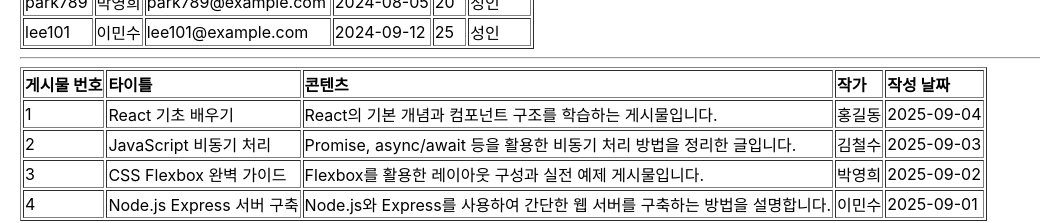
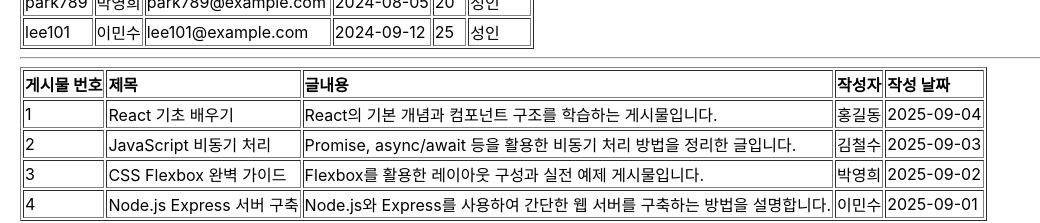
Before and after one commit to jengjeng10/react_only_project, a React (Create React App) app: page /array_and_table_02 in a window 1280 px wide. Shown: the part 433-656 px from the top of the page, without its empty margins (0-1040 px from the left). Built offline with nearby package versions, Linux system fonts and the light colour scheme.

Commit message:
second commit

```diff
--- a/src/components/ch03.component/ui/BoardList.js
+++ b/src/components/ch03.component/ui/BoardList.js
@@ -50,9 +50,9 @@
             <thead>
                 <tr>
                     <th>게시물 번호</th>
-                    <th>타이틀</th>
-                    <th>콘텐츠</th>
-                    <th>작가</th>
+                    <th>제목</th>
+                    <th>글내용</th>
+                    <th>작성자</th>
                     <th>작성 날짜</th>
                 </tr>
             </thead>
```
